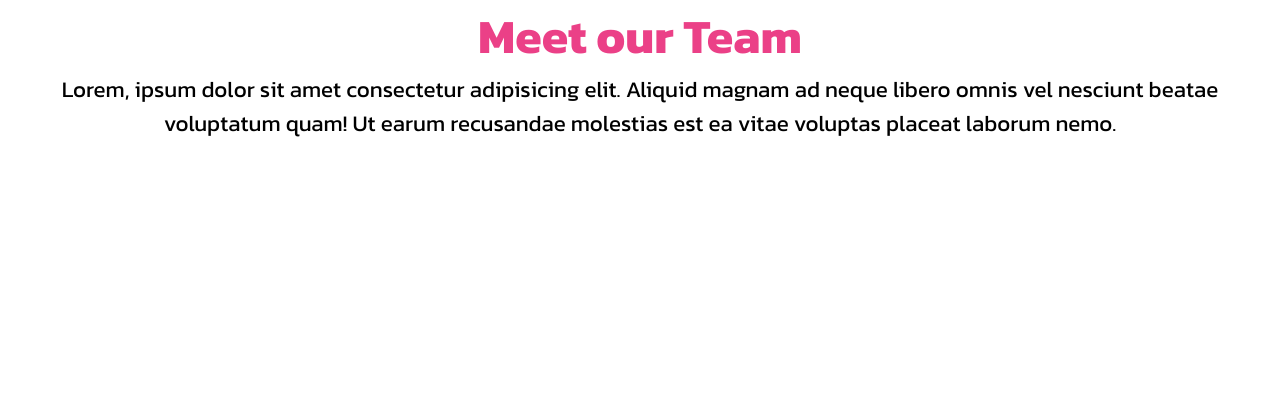
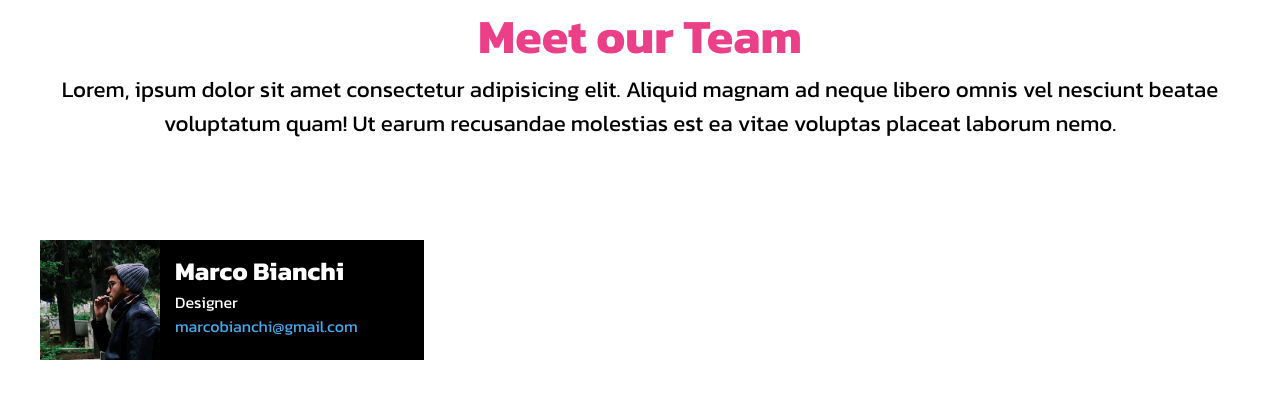
Before and after one commit to Mario-Marchio/html-css-float-cards, a plain HTML site: page index.html in a window 1280 px wide. Drawn offline with Linux system fonts and the light colour scheme.

Commit message:
first section done

```diff
--- a/css/stile.css
+++ b/css/stile.css
@@ -11,9 +11,19 @@ h1{
     color: rgb(235, 64, 135);
     font-size: 3rem ;
 }
+h2{
+    font-size: 1.6rem;
+}
 p{
     font-size: 1.4rem;
     margin-bottom: 100px;
+}
+a{
+    text-decoration: none;
+    color: rgb(71, 170, 236);
+}
+img{
+    width: 120px;
 }
 .text-alligner{
     text-align: center;
@@ -22,3 +32,22 @@ p{
     max-width: 1200px;
     margin: 0 auto;
 }
+.text-white{
+    color: #fff;
+}
+.column{
+    width: calc(100%/ 3 - 1rem);
+    background-color: black;
+}
+.margin-left{
+    margin-left: 135px;
+    padding-top: 12px;
+}
+.float-left{
+    float: left;
+}
+.clearfix::after{
+    content: '';
+    display: table;
+    clear: both;
+}
--- a/index.html
+++ b/index.html
@@ -14,9 +14,19 @@
         <header class="text-alligner">
             <h1>Meet our Team</h1>
             <p>Lorem, ipsum dolor sit amet consectetur adipisicing elit. Aliquid magnam ad neque libero omnis vel nesciunt beatae voluptatum quam! Ut earum recusandae molestias est ea vitae voluptas placeat laborum nemo.</p>
-
-
         </header>
+        <main>
+            <section class="clearfix">
+                <div class="column float-left clearfix">
+                    <img class="float-left" src="img/male1.png" alt="marco bianchi">
+                    <div class="margin-left">
+                        <h2 class="text-white">Marco Bianchi</h2>
+                        <div class="text-white">Designer</div>
+                        <a href="email">marcobianchi@gmail.com</a>
+                    </div>
+                </div>
+            </section>
+        </main>
     </div>
 </body>
 </html>
```
